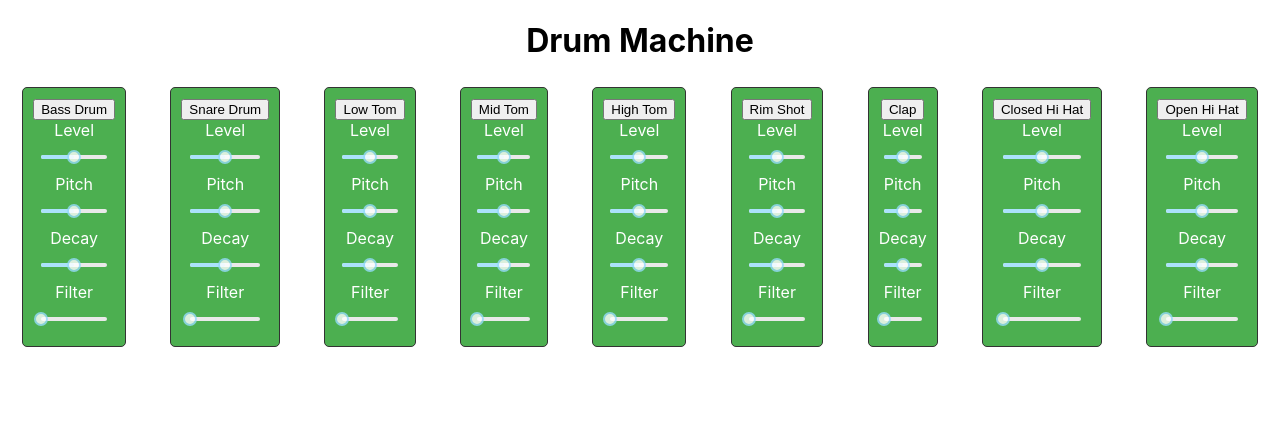
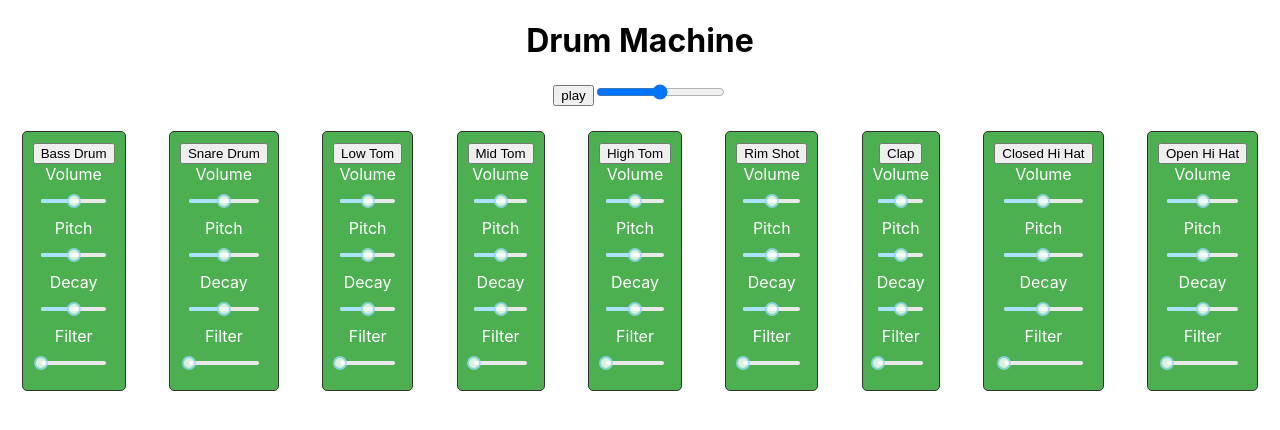
Before and after one commit to toxicmassk/React_Drummachine-ts, a React (Create React App) app: page / in a window 1280 px wide. Shown: the top 430 px of the page. Built offline with nearby package versions, Linux system fonts and the light colour scheme; no server answers.

Commit message:
Added sequences, a play button and a global volume slider

```diff
--- a/src/App.tsx
+++ b/src/App.tsx
@@ -1,5 +1,5 @@
 // src/App.tsx
-import React from 'react';
+import React, { useEffect, useRef, useState } from 'react';
 import DrumPad from '../src/components/DrumPad';
 import '../src/css/App.css'; // Import your CSS file for styling
 import 'rc-slider/assets/index.css';
@@ -17,12 +17,53 @@ const App: React.FC = () => {
     'Open HiHat.wav',
   ];
 
+  const [controls, setControls] = useState({
+    volume: 50,
+    pitch: 0,
+    decay: 0.5,
+    filter: 0,
+  });
+  let index = 0;
+  const controlsRef = useRef(controls);
+  useEffect(() => {
+    controlsRef.current = controls
+
+  }, [controls]);
+  // TODO: 1) Create empty / each undefined sequences array with 16 rows and 16 columns (now we have 2/4),
+  // TODO: 2) Handle undefined for not exisitng wav.file, if sequence at current index is undefined, dont instantinate and dont play
+  // TODO: 3) Global change on pitch
+  // TODO: 4) Change intervall delay with slider(bpm switch) global asset
+  const sequences = [
+    ['BassDrum.wav', undefined, 'BassDrum.wav', undefined],
+    ['Clap.wav', 'Clap.wav', 'Clap.wav', 'Clap.wav']
+  ]
+  const play = () => {
+    setInterval(() => {
+      sequences.map(sequence => {
+        const soundInstance = new Howl({
+          src: [`/sounds/${sequence[index % 4]}`],
+          volume: controlsRef.current.volume / 100,
+          rate: 0,
+        })
+        soundInstance.play();
+      });
+      index += 1;
+    }, 1000)
+  };
+
   return (
     <div className="drum-machine">
       <h1>Drum Machine</h1>
+      <button onClick={() => {
+        play()
+      }}> play</button>
+      <input type='range' min='0' max='100' onChange={(event) => {
+        setControls((prevControls) => ({ ...prevControls, volume: Number(event.target.value) }));
+      }} />
       <div className="drum-pad-container">
         {drumSounds.map((sound, index) => (
           <DrumPad key={index} soundFile={sound} />
+
         ))}
       </div>
     </div>
--- a/src/components/DrumPad.tsx
+++ b/src/components/DrumPad.tsx
@@ -4,6 +4,7 @@ import { Howl } from 'howler';
 import Slider from 'rc-slider';
 import 'rc-slider/assets/index.css';
 import '../css/DrumPad.css'; // Import the CSS file for DrumPad
+
 
 interface DrumPadProps {
     soundFile: string;
@@ -12,27 +13,30 @@ interface DrumPadProps {
 const DrumPad: React.FC<DrumPadProps> = ({ soundFile }) => {
     const [sound, setSound] = useState<Howl | null>(null);
     const [controls, setControls] = useState({
-        level: 50,
+        volume: 50,
         pitch: 0,
         decay: 0.5,
         filter: 0,
     });
 
     useEffect(() => {
+        console.log('hi');
         const soundInstance = new Howl({
             src: [`/sounds/${soundFile}`],
-            volume: controls.level / 100,
+            volume: controls.volume / 100,
             rate: Math.pow(2, controls.pitch),
-            onend: () => {
-                setControls((prevControls) => ({ ...prevControls, level: 50, pitch: 0, decay: 0.5, filter: 0 }));
-            },
+            //onend: () => {
+            //setControls((prevControls) => ({ ...prevControls, volume: 50, pitch: 0, decay: 0.5, filter: 0 }));
+            //},
         });
         setSound(soundInstance);
 
         return () => {
             soundInstance.unload();
         };
-    }, [soundFile, controls]);
+    }, [controls.volume, controls.pitch]);
+
+
 
     const playSound = () => {
         if (sound) {
@@ -52,12 +56,12 @@ const DrumPad: React.FC<DrumPadProps> = ({ soundFile }) => {
                 {soundFile.replace('.wav', '').replace(/([A-Z])/g, ' $1').trim()}
             </button>
             <div className="controls">
-                <label>Level</label>
+                <label>Volume</label>
                 <Slider
                     min={0}
                     max={100}
-                    value={controls.level}
-                    onChange={(value) => handleControlChange('level', value)}
+                    value={controls.volume}
+                    onChange={(value) => handleControlChange('volume', value)}
                     range={false}
                 />
 
```
Also changed, not shown: src/components/DrumMachine.tsx (deleted, +0 -30 lines), 2 other files (tests, documents, lock files or other folders).
